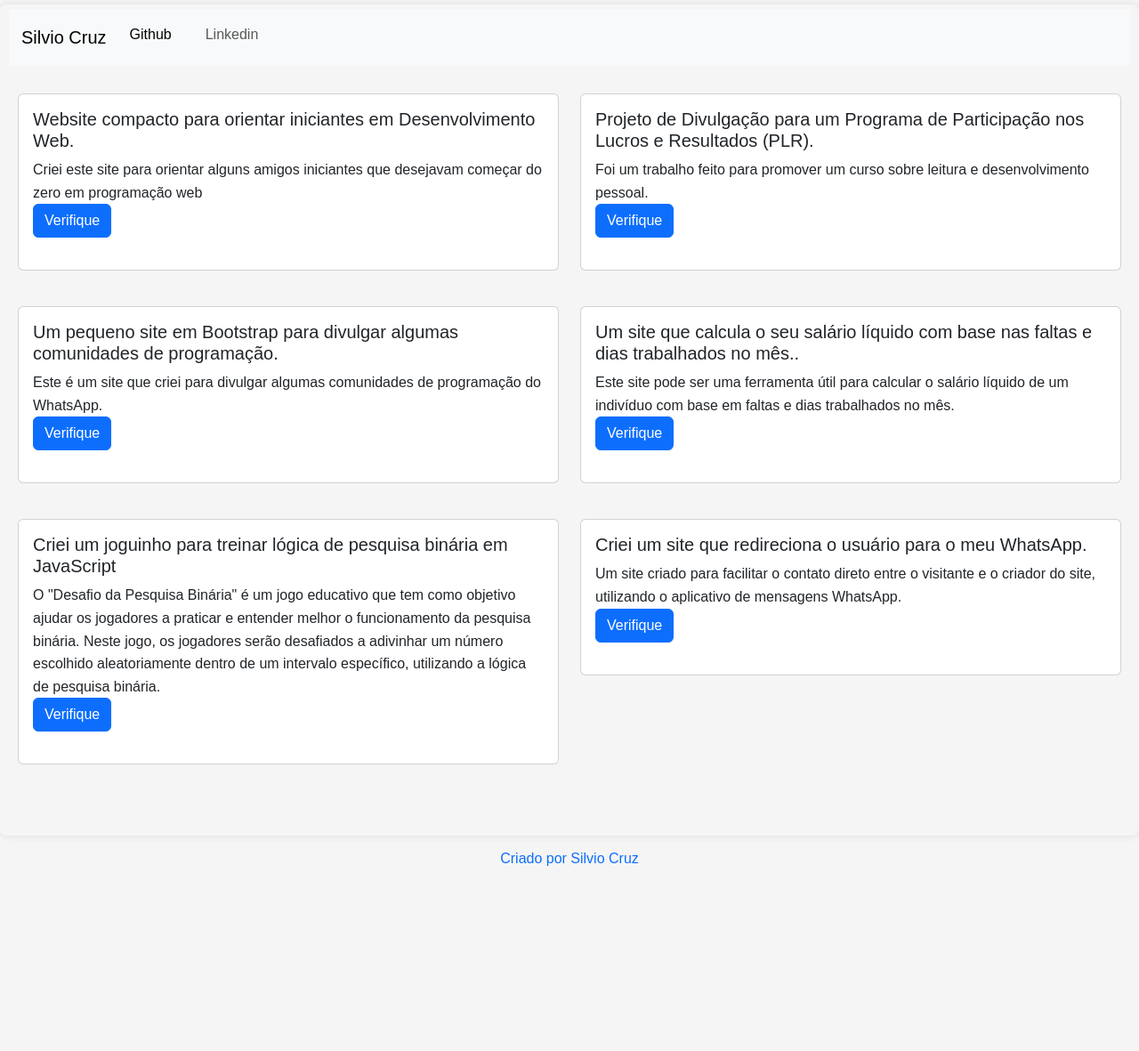
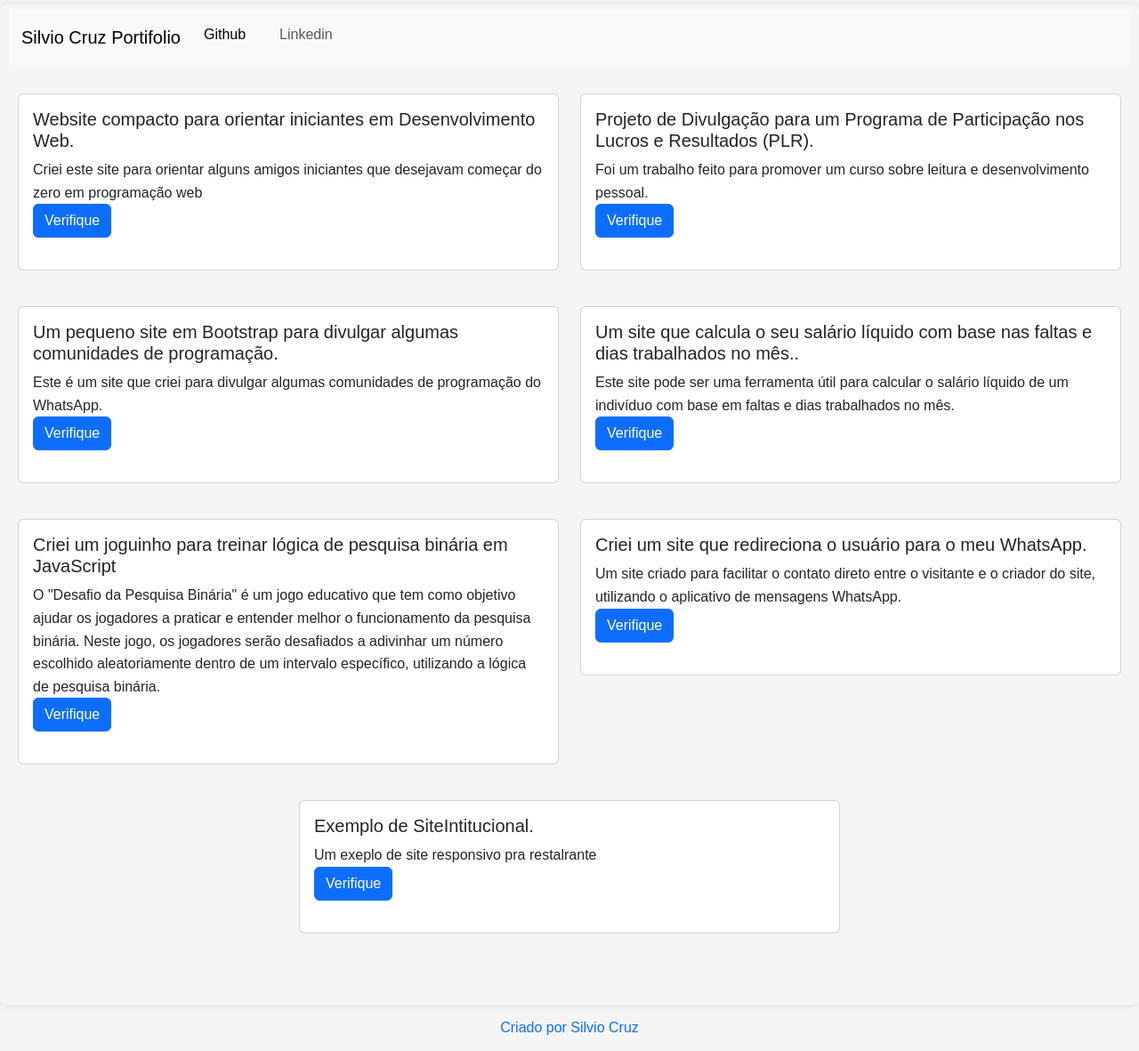
Before and after one commit to SilvioCruzDeveloper/Portifolio_Silvio_Cruz, a website: page index.html in a window 1280 px wide. Shown: the whole page at 89% size. Before the commit the page ends 991 px from the top, so only its background shows below. Drawn offline with nearby package versions, Linux system fonts and the light colour scheme.

Commit message:
atualizacao do index

```diff
--- a/index.html
+++ b/index.html
@@ -10,14 +10,14 @@
       integrity="sha384-QWTKZyjpPEjISv5WaRU9OFeRpok6YctnYmDr5pNlyT2bRjXh0JMhjY6hW+ALEwIH"
       crossorigin="anonymous"
     />
-    <link rel="shortcut icon" href="favicon-32x32.png" type="image/x-icon">
+    <link rel="shortcut icon" href="favicon-32x32.png" type="image/x-icon" />
     <link rel="stylesheet" href="style.css" />
   </head>
   <body>
     <div class="barra-navegacao">
       <nav class="navbar navbar-expand-lg bg-body-tertiary">
         <div class="container-fluid">
-          <a class="navbar-brand" href="#">Silvio Cruz</a>
+          <a class="navbar-brand" href="#">Silvio Cruz Portifolio</a>
           <button
             onclick="slider()"
             class="navbar-toggler"
@@ -185,6 +185,22 @@
                 </div>
               </div>
             </div>
+            <div class="col-sm-6">
+              <div class="card">
+                <div class="card-body">
+                  <h5 class="card-title">Exemplo de SiteIntitucional.</h5>
+                  <p class="card-text">
+                    Um exeplo de site responsivo pra restalrante
+                  </p>
+                  <a
+                    href="https://projeto-e2.vercel.app/"
+                    class="btn btn-primary"
+                    target="_blank"
+                    >Verifique</a
+                  >
+                </div>
+              </div>
+            </div>
           </div>
         </div>
       </div>
```
